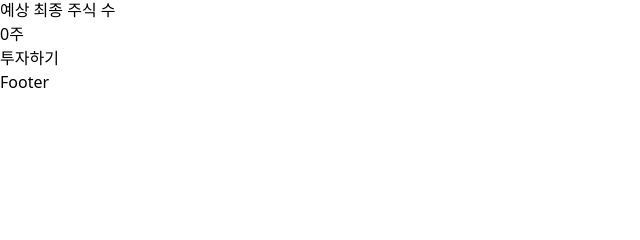
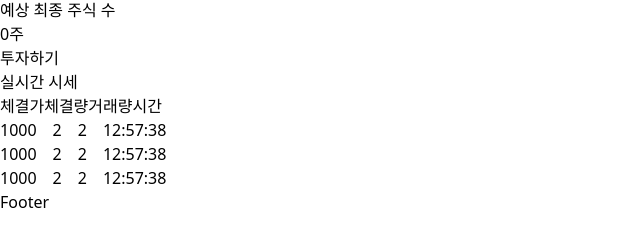
Before and after one commit to Pda-Final-Project/frontend, a React (Vite) app: page /main/1 in a window 1280 px wide. Shown: the part 434-674 px from the top of the page, without its empty margins (0-640 px from the left). Built offline with nearby package versions, Linux system fonts and the light colour scheme; no server answers.

Commit message:
P3-21(#3) feature/실시간 시세 기본 ui

```diff
--- a/src/components/trading/MarketPriceList.jsx
+++ b/src/components/trading/MarketPriceList.jsx
@@ -1,6 +1,50 @@
-import React from "react";
+import React, { useEffect, useState } from "react";
+import useSSEPrice from "../../hooks/useSSEPrice";
 
 //실시간 시세
 export default function MarketPriceList() {
-  return <div>MarketPriceList</div>;
+  const sseUrl = import.meta.env.VITE_PRICE_SSE_URL;
+  // 소켓 연결 시 대체
+  // const marketPrices = useSSEPrice(sseUrl);
+  const marketPrices = [
+    {
+      trade_price: 1000,
+      trade_quantity: 2,
+      trade_volume: 2,
+      trade_time: "12:57:38",
+    },
+    {
+      trade_price: 1000,
+      trade_quantity: 2,
+      trade_volume: 2,
+      trade_time: "12:57:38",
+    },
+    {
+      trade_price: 1000,
+      trade_quantity: 2,
+      trade_volume: 2,
+      trade_time: "12:57:38",
+    },
+  ];
+  return (
+    <div>
+      <div>실시간 시세</div>
+      <div className="flex">
+        <div>체결가</div>
+        <div>체결량</div>
+        <div>거래량</div>
+        <div>시간</div>
+      </div>
+      <div>
+        {marketPrices.map((el, id) => (
+          <div key={id} className="flex gap-4">
+            <div>{el.trade_price}</div>
+            <div>{el.trade_quantity}</div>
+            <div>{el.trade_volume}</div>
+            <div>{el.trade_time}</div>
+          </div>
+        ))}
+      </div>
+    </div>
+  );
 }
--- a/src/components/trading/TradeHistory.jsx
+++ /dev/null
@@ -1,6 +0,0 @@
-import React from "react";
-
-//체결 내역
-export default function TradeHistory() {
-  return <div>TradeHistory</div>;
-}
--- /dev/null
+++ b/src/hooks/useSSEPrice.js
@@ -0,0 +1,44 @@
+import { useState, useEffect } from "react";
+
+export default function useSSEPrice(url) {
+  const [prices, setPrices] = useState([]);
+  const maxCnt = 30;
+
+  useEffect(() => {
+    const eventSource = new EventSource(url); //sse 연결을 생성해, 주어진 url의 데이터를 수신
+
+    eventSource.onmessage = (event) => {
+      //서버에서 메시지를 받으면 실행됨
+      const data = JSON.parse(event.data);
+
+      if (data?.LAST && data?.EVOL) {
+        //현재가와 체결량이 존재하는 경우
+        setPrices((prevPrices) => [
+          //새로운 데이터를 배열 앞쪽에 추가해 최신 데이터 maxCnt개 유지
+          {
+            symbol: data.SYMB, // 종목 코드
+            lastPrice: data.LAST, // 체결가
+            changeRate: data.RATE, // 변동률
+            volume: data.EVOL, // 체결량
+            totalVolume: data.TVOL, // 누적 거래량
+            time: data.XHMS, // 현지 시간
+          },
+          ...prevPrices.slice(0, maxCnt - 1),
+        ]);
+      }
+    };
+
+    eventSource.onerror = (error) => {
+      //에러 발생 시 콘솔 출력 후 종료
+      console.error("SSE Price Error:", error);
+      eventSource.close();
+    };
+
+    return () => {
+      //컴포넌트가 언마운트되거나 url이 변경되면 sse 연결 해제
+      eventSource.close();
+    };
+  }, [url]);
+
+  return prices;
+}
--- a/src/pages/MainPage/components/TradingTab.jsx
+++ b/src/pages/MainPage/components/TradingTab.jsx
@@ -2,6 +2,7 @@ import React, { useState, useEffect } from "react";
 import ChartTab from "../../../components/trading/ChartTab";
 import SellBox from "../../../components/trading/SellBox";
 import BuyBox from "../../../components/trading/BuyBox";
+import MarketPriceList from "../../../components/trading/MarketPriceList";
 
 export default function TradingTab({ ticker, currentPrice }) {
   const [withHolding, setWithHolding] = useState(10000);
@@ -56,7 +57,11 @@ export default function TradingTab({ ticker, currentPrice }) {
         </div>
       </div>
       {/** 실시간 시세 & 체결 내역 */}
-      <div></div>
+      <div>
+        <div>
+          <MarketPriceList />
+        </div>
+      </div>
     </div>
   );
 }
```
